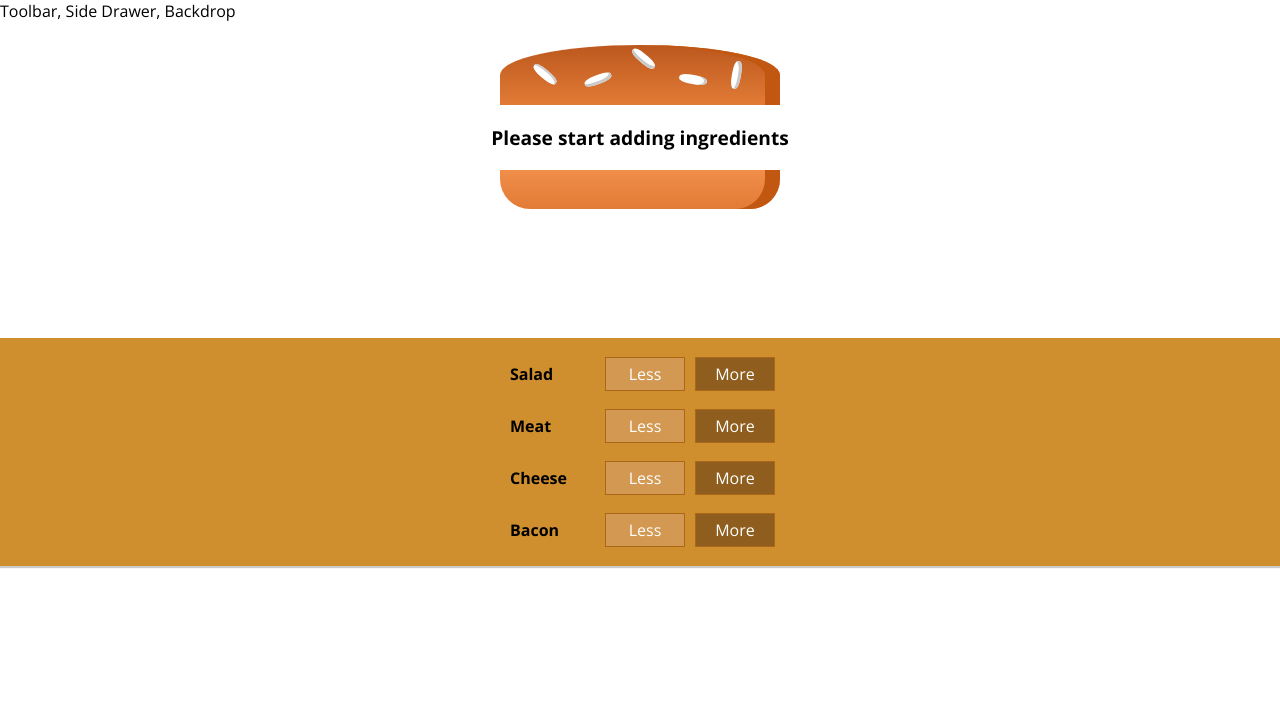
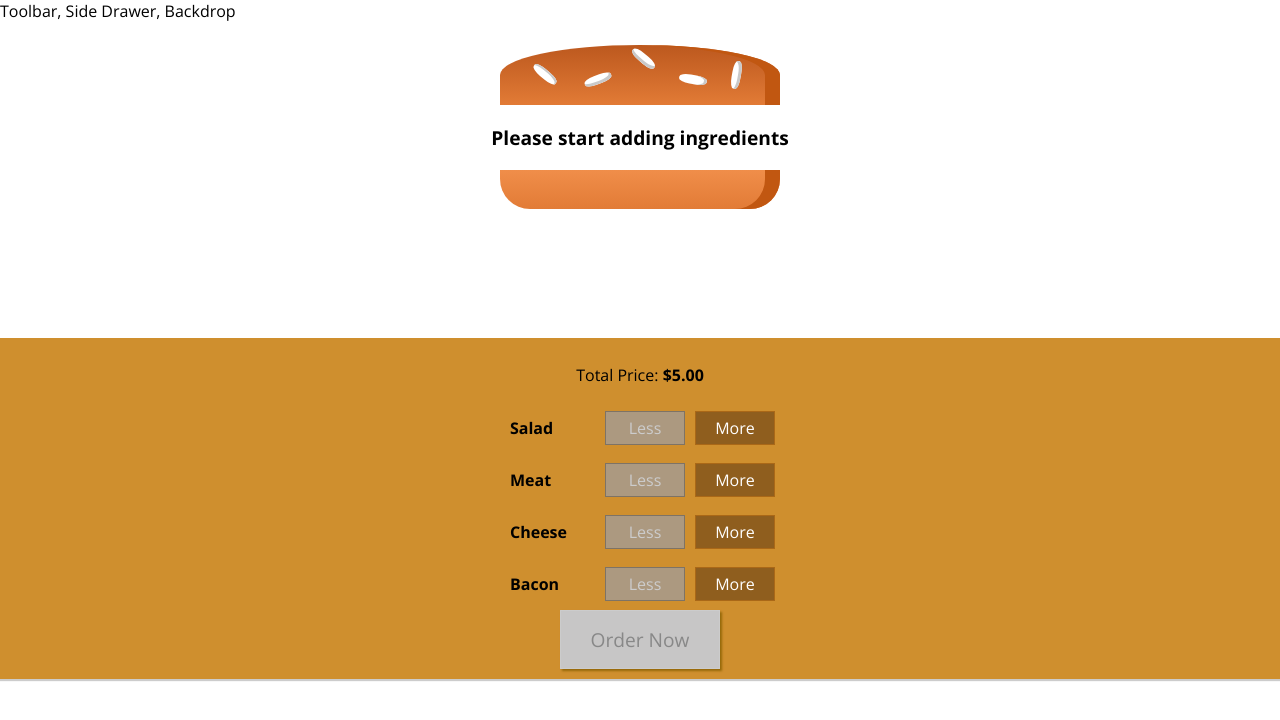
Before and after one commit to wesleyarchbell/react-burger-builder, a React (Create React App) app: page / in a window 1280 px wide. Shown: the top 720 px of the page. Built offline with nearby package versions, Linux system fonts and the light colour scheme.

Commit message:
Allow ordering

```diff
--- a/src/components/Burger/BuildControls/BuildControl/BuildControl.js
+++ b/src/components/Burger/BuildControls/BuildControl/BuildControl.js
@@ -5,8 +5,8 @@ const buildControl = (props) => {
     return (
         <div className={styles.BuildControl}>
             <div className={styles.Label}>{props.label}</div>
-            <button className={styles.Less}>Less</button>
-            <button className={styles.More} onClick={props.ingredientAddedHandler}>More</button>
+            <button className={styles.Less} onClick={props.removed} disabled={props.disabled}>Less</button>
+            <button className={styles.More} onClick={props.added}>More</button>
         </div>
     )
 }
--- a/src/components/Burger/BuildControls/BuildControls.js
+++ b/src/components/Burger/BuildControls/BuildControls.js
@@ -11,15 +11,23 @@ const buildControls = (props) => {
     ];
     return (
         <div className={styles.BuildControls}>
+            <p>Total Price: <strong>${props.price}</strong></p>
             {
                 controls.map(control => {
                     return <BuildControl
                         key={control.type}
                         label={control.label}
-                        ingredientAddedHandler={() => props.ingredientAddedHandler(control.type)}
+                        added={() => props.added(control.type)}
+                        removed={() => props.removed(control.type)}
+                        disabled={props.disabledInfo[control.type]}
                     />
                 })
             }
+            <button
+                className={styles.OrderButton}
+                disabled={!props.canOrder}
+                onClick={props.ordering}
+            >Order Now</button>
         </div>
     )
 }
--- /dev/null
+++ b/src/components/Burger/OrderSummary/OrderSummary.js
@@ -0,0 +1,21 @@
+import React from 'react';
+
+const orderSummary = (props) => {
+
+    const summary = Object.keys(props.ingredients).map(i => {
+        return <li key={i}><span style={{textTransform: 'capitalize'}}>{i}</span>: {props.ingredients[i]}</li>
+    })
+
+    return (
+        <React.Fragment>
+            <h3>Your Order</h3>
+            <p>A delicious burger with the following ingredients:</p>
+            <ul>
+                {summary}
+            </ul>
+            <button>Continue to Checkout</button>
+        </React.Fragment>
+    );
+}
+
+export default orderSummary;
--- /dev/null
+++ b/src/components/UI/Backdrop/Backdrop.js
@@ -0,0 +1,11 @@
+import React from 'react';
+
+import styles from './Backdrop.module.css';
+
+const backdrop = (props) => {
+    return (
+        props.show ? <div className={styles.Backdrop} onClick={props.clicked}></div> : null
+    );
+}
+
+export default backdrop;
--- /dev/null
+++ b/src/components/UI/Backdrop/Backdrop.module.css
@@ -0,0 +1,9 @@
+.Backdrop {
+    width: 100%;
+    height: 100%;
+    position: fixed;
+    z-index: 100;
+    left: 0;
+    top: 0;
+    background-color: rgba(0, 0, 0, 0.5);
+}
--- /dev/null
+++ b/src/components/UI/Modal/Modal.js
@@ -0,0 +1,22 @@
+import React from 'react';
+import Backdrop from '../../UI/Backdrop/Backdrop';
+
+import styles from './Modal.module.css';
+
+const modal = (props) => {
+    return (
+        <React.Fragment>
+            <Backdrop show={props.show} clicked={props.clicked}/>
+            <div
+                className={styles.Modal}
+                style={{
+                    transform: props.show ? 'translateY(0)' : 'translateY(-100vh)',
+                    opacity: props.show ? '1' : '0'
+                }}>
+                {props.children}
+            </div>
+        </React.Fragment>
+    )
+}
+
+export default modal;
--- /dev/null
+++ b/src/components/UI/Modal/Modal.module.css
@@ -0,0 +1,20 @@
+.Modal {
+    position: fixed;
+    z-index: 500;
+    background-color: white;
+    width: 70%;
+    border: 1px solid #ccc;
+    box-shadow: 1px 1px 1px black;
+    padding: 16px;
+    left: 15%;
+    top: 30%;
+    box-sizing: border-box;
+    transition: all 0.3s ease-out;
+}
+
+@media (min-width: 600px) {
+    .Modal {
+        width: 500px;
+        left: calc(50% - 250px);
+    }
+}
--- a/src/containers/BurgerBuilder/BurgerBuilder.js
+++ b/src/containers/BurgerBuilder/BurgerBuilder.js
@@ -1,6 +1,8 @@
 import React, { Component } from 'react';
 import Burger from '../../components/Burger/Burger';
 import BuildControls from '../../components/Burger/BuildControls/BuildControls';
+import OrderSummary from '../../components/Burger/OrderSummary/OrderSummary';
+import Modal from '../../components/UI/Modal/Modal';
 
 const INGREDIENT_PRICES = {
     salad: 0.5,
@@ -11,7 +13,6 @@ const INGREDIENT_PRICES = {
 
 class BurgerBuilder extends Component {
 
-
     state = {
         ingredients: {
             salad: 0,
@@ -19,7 +20,9 @@ class BurgerBuilder extends Component {
             bacon: 0,
             meat: 0
         },
-        totalPrice: 5
+        totalPrice: 5,
+        canOrder: false,
+        ordering: false
     }
 
     addIngredientHandler = (type) => {
@@ -31,19 +34,69 @@ class BurgerBuilder extends Component {
         this.setState({
             ingredients: updatedIngredients,
             totalPrice: updatedPrice
+        });
+        this.updateCanOrder(updatedIngredients);
+    }
+
+    removeIngredientHandler = (type) => {
+        if (this.state.ingredients[type] > 0) {
+            const updatedIngredients = {
+                ...this.state.ingredients
+            }
+            updatedIngredients[type] = updatedIngredients[type] - 1;
+            const updatedPrice = this.state.totalPrice - INGREDIENT_PRICES[type];
+            this.setState({
+                ingredients: updatedIngredients,
+                totalPrice: updatedPrice
+            })
+            this.updateCanOrder(updatedIngredients);
+        };
+    }
+
+    updateCanOrder = (ingredients) => {
+        const sum = Object.keys(ingredients)
+            .map(key => ingredients[key])
+            .reduce((sum, el) => {
+                return sum + el;
+            }, 0);
+
+        this.setState({
+            canOrder: sum > 0
+        });
+    }
+
+    enableOrdering = () => {
+        this.setState({
+            ordering: true
         })
     }
 
-    removeIngredientHandler = (type) => {
-
+    modalClosedHandler = () => {
+        this.setState({
+            ordering: false
+        })
     }
 
     render() {
+        const disabledInfo = {
+            ...this.state.ingredients
+        }
+        for (let i in disabledInfo) {
+            disabledInfo[i] = disabledInfo[i] === 0;
+        }
         return (
             <React.Fragment>
+                <Modal show={this.state.ordering} clicked={this.modalClosedHandler}>
+                    <OrderSummary ingredients={this.state.ingredients} />
+                </Modal>
                 <Burger ingredients={this.state.ingredients}/>
                 <BuildControls
-                    ingredientAddedHandler={this.addIngredientHandler}
+                    added={this.addIngredientHandler}
+                    removed={this.removeIngredientHandler}
+                    disabledInfo={disabledInfo}
+                    price={this.state.totalPrice.toFixed(2)}
+                    canOrder={this.state.canOrder}
+                    ordering={this.enableOrdering}
                     />
             </React.Fragment>
         );
```
